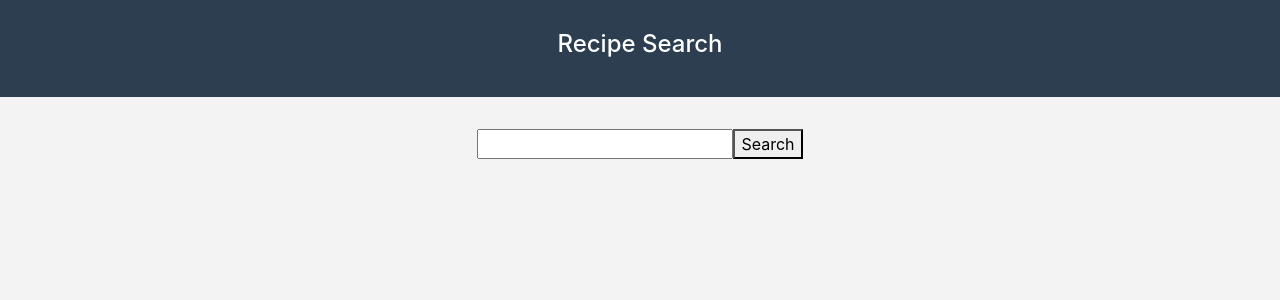
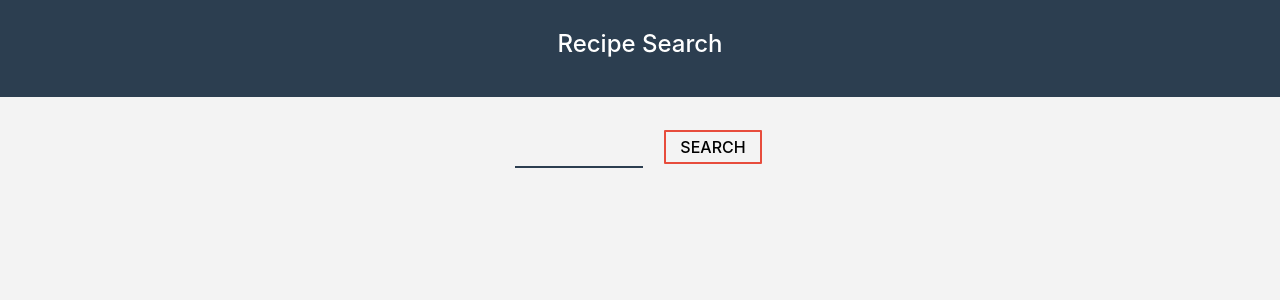
Before and after one commit to bubulbobul/recipe_search, a React (Create React App) app: page / in a window 1280 px wide. Shown: the top 300 px of the page. Built offline with nearby package versions, Linux system fonts and the light colour scheme.

Commit message:
recipe style

```diff
--- a/src/App.js
+++ b/src/App.js
@@ -2,6 +2,7 @@ import React, { Component } from "react";
 import "./App.css";
 
 import Form from "./components/Form";
+import Recipes from "./components/Recipes";
 
 const API_KEY = "8fd715836ce66fb44473ee47c22db392";
 const URL = `https://www.food2fork.com/api/search?key=${API_KEY}`;
@@ -30,9 +31,7 @@ class App extends Component {
           <h1 className='App-title'>Recipe Search</h1>
         </header>
         <Form getRecipe={this.getRecipe} />
-        {this.state.recipes.map((recipe, id) => {
-          return <p key={id}>{recipe.title}</p>;
-        })}
+        <Recipes recipes={this.state.recipes} />
       </div>
     );
   }
--- a/src/components/Form.js
+++ b/src/components/Form.js
@@ -2,9 +2,9 @@ import React from "react";
 
 export default function Form(props) {
   return (
-    <form onSubmit={props.getRecipe}>
-      <input type='text' name='recipeName' />
-      <button>Search</button>
+    <form onSubmit={props.getRecipe} style={{ marginBottom: "2rem" }}>
+      <input type='text' name='recipeName' className='form__input' />
+      <button className='form__button'>Search</button>
     </form>
   );
 }
--- /dev/null
+++ b/src/components/Recipes.js
@@ -0,0 +1,40 @@
+import React from "react";
+
+function Recipes(props) {
+  return (
+    <div className='container'>
+      <div className='row'>
+        {props.recipes.map(recipe => {
+          return (
+            <div
+              className='col-md-4'
+              key={recipe.recipe_id}
+              style={{ marginBotton: "2rem" }}
+            >
+              <div className='recipes__box'>
+                <img
+                  className='recipes__box-img'
+                  src={recipe.image_url}
+                  alt={recipe.title}
+                />
+                <div className='recipe__text'>
+                  <h5 className='recipes__title'>
+                    {recipe.title.length < 20
+                      ? `${recipe.title}`
+                      : `${recipe.title.substring(0, 24)}...`}
+                  </h5>
+                  <p className='recipes__subtitle'>
+                    Publisher: <span>{recipe.publisher}</span>
+                  </p>
+                </div>
+                <button className='recipe_buttons'>View Recipe</button>
+              </div>
+            </div>
+          );
+        })}
+      </div>
+    </div>
+  );
+}
+
+export default Recipes;
```
